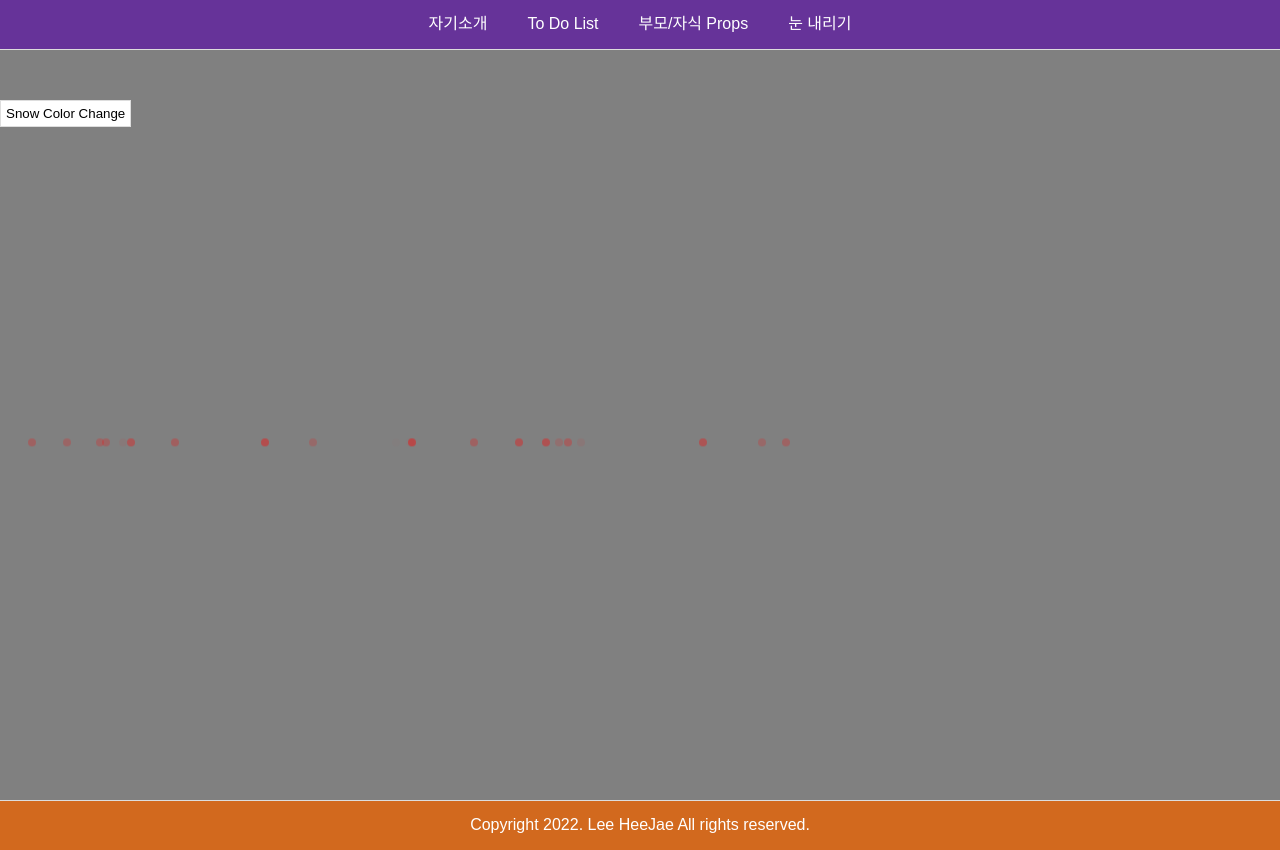
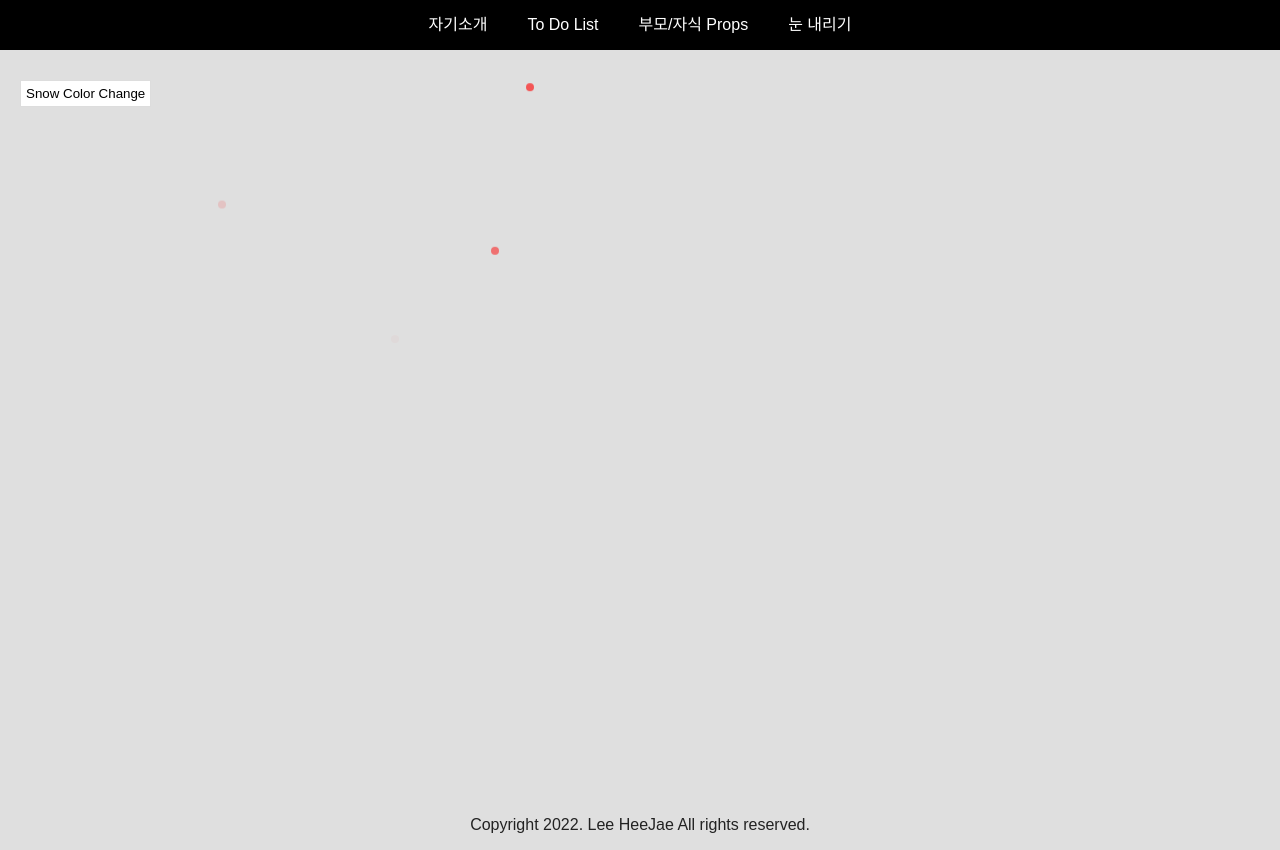
Before and after one commit to heejae0811/react-study, a React (Create React App) app: page /snow in a window 1280 px wide. Built offline with nearby package versions, Linux system fonts and the light colour scheme.

Commit message:
눈 색 변경

```diff
--- a/src/component/snow/Snowflake.js
+++ b/src/component/snow/Snowflake.js
@@ -1,26 +1,18 @@
 const Snowflake = ({active}) => {
-  const makeSnowflake = () => {
-    const MIN_DURATION = 10
-    const duration = Math.random() * 20 + MIN_DURATION
-    const delay = Math.random() * 10
-
-    setTimeout(() => {
-      makeSnowflake()
-    }, (duration + delay) * 1000)
-  }
-
   const whiteSnowStyle = {
     left: `${Math.random() * window.screen.width}px`,
     backgroundColor: `blue`,
     opacity: Math.random(),
-    animation: `fall 10s linear`
+    animation: `fall 10s linear`,
+    animationDelay: `${(Math.random() * 15)}s`
   }
 
   const blackSnowStyle = {
     left: `${Math.random() * window.screen.width}px`,
     backgroundColor: `red`,
     opacity: Math.random(),
-    animation: `fall 10s linear`
+    animation: `fall 10s linear`,
+    animationDelay: `${(Math.random() * 15)}s`
   }
 
   return (
--- a/src/pages/snow/index.scss
+++ b/src/pages/snow/index.scss
@@ -1,6 +1,4 @@
 .snow-page {
-  background-color: gray !important;
-
   button {
     padding: 5px;
     border: 1px solid #ddd;
--- a/src/scss/component/layout/footer.scss
+++ b/src/scss/component/layout/footer.scss
@@ -4,7 +4,6 @@
   align-items: center;
   width: 100%;
   height: 50px;
-  background-color: chocolate;
-  border-top: 1px solid #ddd;
-  color: #fff;
+  background-color: #dfdfdf;
+  color: #222;
 }
--- a/src/scss/component/layout/header.scss
+++ b/src/scss/component/layout/header.scss
@@ -8,8 +8,7 @@
   align-items: center;
   width: 100%;
   height: 50px;
-  background-color: rebeccapurple;
-  border-bottom: 1px solid #ddd;
+  background-color: #000;
   color: #fff;
 
   ul {
--- a/src/scss/component/prop/circle.scss
+++ b/src/scss/component/prop/circle.scss
@@ -2,13 +2,13 @@
   button {
     width: 50px;
     height: 50px;
-    margin: 10px;
+    margin-bottom: 10px;
     border: 1px solid #aaa;
     border-radius: 50%;
     background-color: #fff;
 
     &.on {
-      background-color: #ddd;
+      background-color: #ccc;
     }
   }
 }
--- a/src/scss/layout/_layout.scss
+++ b/src/scss/layout/_layout.scss
@@ -11,6 +11,6 @@ body {
 
 div[class$="-page"] {
   height: 100vh;
-  padding: 100px 0;
-  background-color: lavender;
+  padding: 80px 20px;
+  background-color: #dfdfdf;
 }
```
